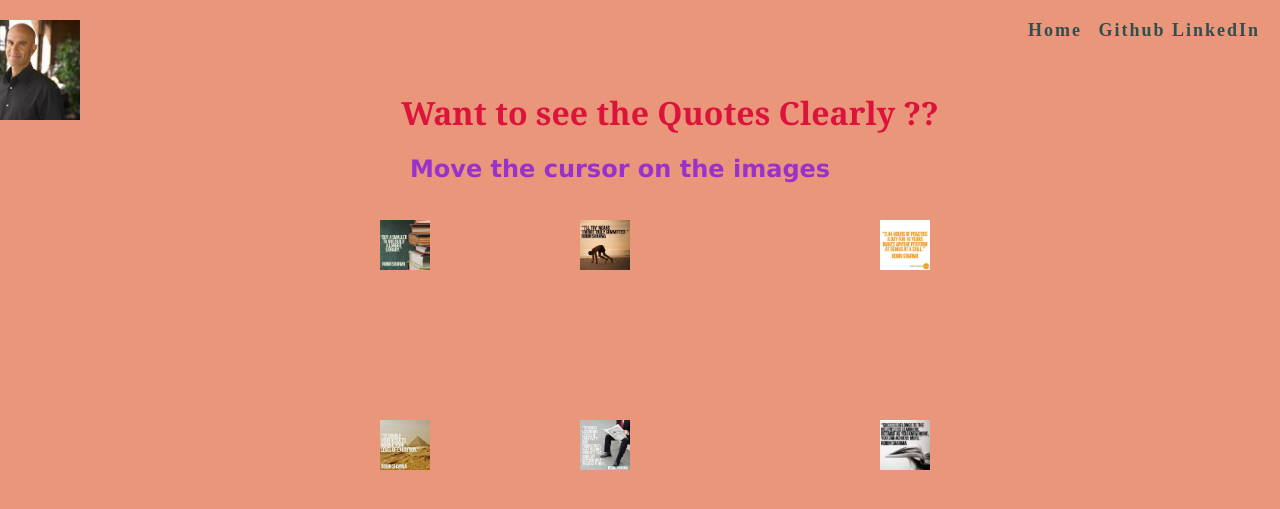
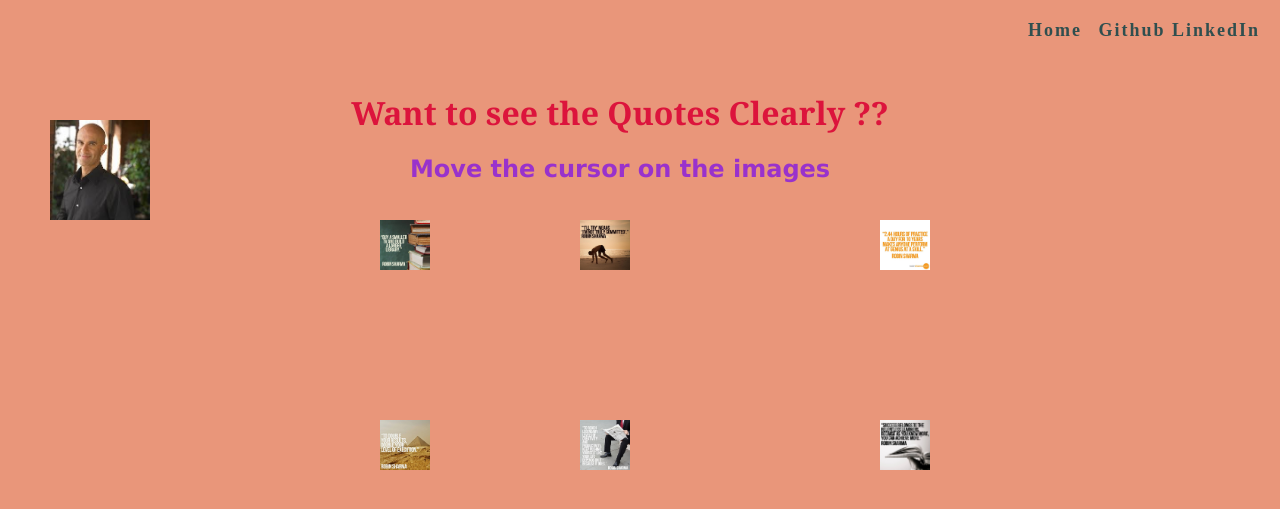
Before and after one commit to christyjax/christyjax.github.io, a Jekyll site: the page Quotes1.html, which Jekyll copies as it is, in a window 1280 px wide. Shown: the top 509 px of the page. Built offline with Jekyll 4.4.1, drawn with Linux system fonts in a browser that asks for light colours.

Commit message:
Update Quotes1.css

```diff
--- a/css/Quotes1.css
+++ b/css/Quotes1.css
@@ -8,7 +8,7 @@
 }
 #main
 {
-	float:left;
+	position:absolute;
 	 left:70px;
 	 top:100px;
 }
```
